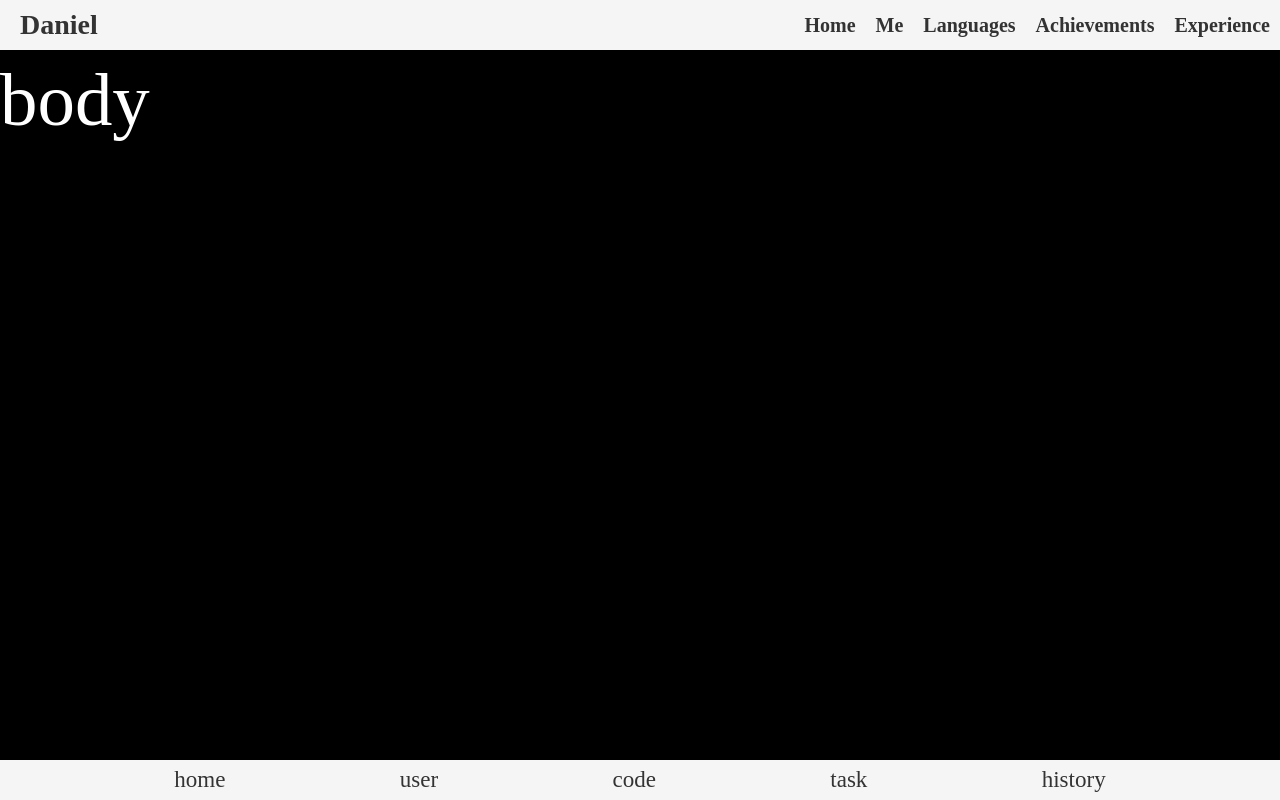
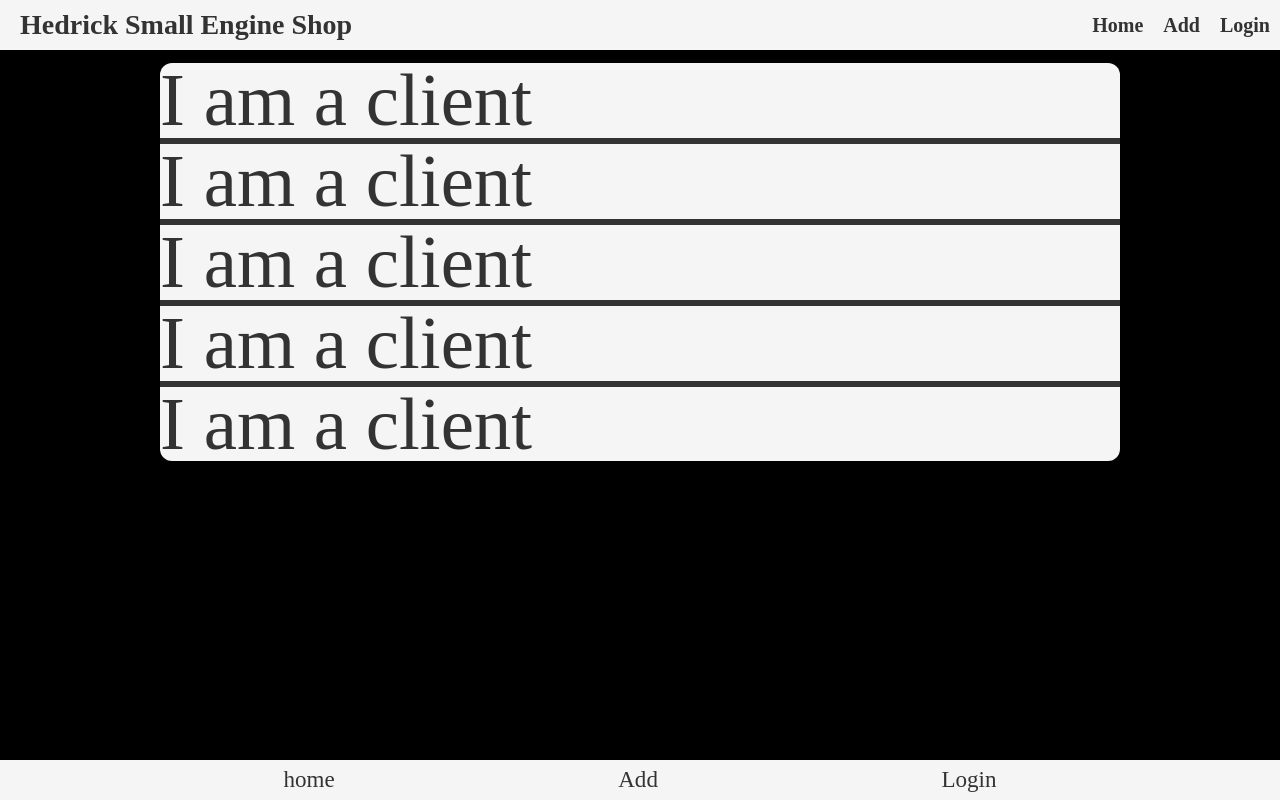
Before and after one commit to misterhedrick/hedrick-ses, a React (Create React App) app: page / in a window 1280 px wide. Built offline with nearby package versions, Linux system fonts and the light colour scheme.

Commit message:
more styles

```diff
--- a/src/App.js
+++ b/src/App.js
@@ -1,15 +1,15 @@
 import Header from "./components/Header";
+import Home from "./components/Home";
 import Footer from "./components/Footer";
 
 import './styles/reset.css';
 import './styles/setup.scss';
-import './styles/main.scss';
 
 function App() {
   return (
     <div>
       <Header />
-      <h1>body</h1>
+      <Home />
       <Footer />
     </div>
   );
--- /dev/null
+++ b/src/components/Client.js
@@ -0,0 +1,9 @@
+import styles from '../styles/Client.module.scss';
+
+const Client = (props) => {
+    return (
+        <h1 className={styles.Client}> I am a client </h1>
+    );
+}
+
+export default Client;
--- /dev/null
+++ b/src/components/ClientList.js
@@ -0,0 +1,17 @@
+import Client from "./Client";
+import Card from "./UI/Card";
+
+
+const ClientList = (props) => {
+  return (
+    <Card>
+      <Client />
+      <Client />
+      <Client />
+      <Client />
+      <Client />
+    </Card>
+  );
+};
+
+export default ClientList;
--- a/src/components/Footer.js
+++ b/src/components/Footer.js
@@ -8,16 +8,10 @@ const Footer = (props) => {
           <i class="fas fa-home fa-2x">home</i>
         </div>
         <div className={styles.mainFooterItem} onclick="scrollToByID('me')">
-          <i class="fas fa-user fa-2x">user</i>
+          <i class="fas fa-user fa-2x">Add</i>
         </div>
         <div className={styles.mainFooterItem} onclick="scrollToByID('languages')">
-          <i class="fas fa-laptop-code fa-2x">code</i>
-        </div>
-        <div className={styles.mainFooterItem} onclick="scrollToByID('achievements')">
-          <i class="fas fa-tasks fa-2x">task</i>
-        </div>
-        <div className={styles.mainFooterItem} onclick="scrollToByID('experience')">
-          <i class="fas fa-history fa-2x">history</i>
+          <i class="fas fa-laptop-code fa-2x">Login</i>
         </div>
       </div>
     </footer>
--- a/src/components/Header.js
+++ b/src/components/Header.js
@@ -5,7 +5,7 @@ const Header = (props) => {
   return (
     <header id="mainHeader" className={[styles.mainHeader, styles.whiteNav].join(' ')}>
       <div className={styles.mainHeaderTitle} id="mainHeaderTitle">
-        Daniel
+        Hedrick Small Engine Shop
       </div>
       <nav className={styles.mainHeaderNav}>
         <ul className={styles.mainHeaderNavItems}>
@@ -13,19 +13,10 @@ const Header = (props) => {
             Home
           </li>
           <li className={styles.mainHeaderNavItem} onclick="scrollToByID('me')">
-            Me
+            Add
           </li>
           <li className={styles.mainHeaderNavItem} onclick="scrollToByID('languages')">
-            Languages
-          </li>
-          <li
-            className={styles.mainHeaderNavItem}
-            onclick="scrollToByID('achievements')"
-          >
-            Achievements
-          </li>
-          <li className={styles.mainHeaderNavItem} onclick="scrollToByID('experience')">
-            Experience
+            Login
           </li>
         </ul>
       </nav>
--- /dev/null
+++ b/src/components/Home.js
@@ -0,0 +1,9 @@
+import ClientList from "./ClientList";
+
+const Home = (props) => {
+    return (
+        <ClientList />
+    );
+}
+
+export default Home;
--- /dev/null
+++ b/src/components/UI/Card.js
@@ -0,0 +1,10 @@
+
+import '../../styles/UI/Card.scss';
+
+const Card = (props) => {
+  const classes = 'card ' + props.className;
+
+  return <div className={classes}>{props.children}</div>;
+};
+
+export default Card;
--- /dev/null
+++ b/src/styles/Client.module.scss
@@ -0,0 +1,17 @@
+@import './setup.scss';
+
+.Client {
+    border-top: 3px;
+    border-bottom: 3px;
+    border-style: solid;
+}
+.Client:first-child{
+    border: inherit;
+    border-bottom: 3px;
+    border-style: solid;
+}
+.Client:last-child{
+    border: inherit;
+    border-top: 3px;
+    border-style: solid;
+}
--- /dev/null
+++ b/src/styles/UI/Card.scss
@@ -0,0 +1,9 @@
+@import '../setup.scss';
+.card {
+    border-radius: 12px;
+    box-shadow: 0 1px 8px rgba(0, 0, 0, 0.25);
+    background-color: $main-bg;
+    color: $dark-text;
+    width: 75%;
+    margin: 0 auto;
+  }
--- a/src/styles/main.scss
+++ /dev/null
@@ -1,183 +0,0 @@
-@import "./variables";
-html {
-  min-height: 100vh;
-}
-// body {
-//   margin: 0;
-//   background-color: $main-bg;
-//   font-family: "Roboto", sans-serif;
-// }
-
-.photo-bg > * {
-  color: $light-text;
-}
-
-.container {
-  padding: 5rem 0;
-}
-
-@media (max-width: 959px) {
-  .hide-mobile {
-    display: none !important;
-  }
-  .container {
-    width: 95%;
-    margin: auto;
-  }
-  .photo-bg {
-    background: url("../img/laptop-background.jpg") no-repeat center center
-      scroll;
-    -webkit-background-size: cover;
-    -moz-background-size: cover;
-    -o-background-size: cover;
-    background-size: cover;
-  }
-  .col-wrap {
-    display: flex;
-    flex-direction: column;
-    width: 100%;
-  }
-}
-@media (min-width: 960px) {
-  .hide-desktop {
-    display: none;
-  }
-  .container {
-    width: 70%;
-    margin: auto;
-  }
-  .photo-bg {
-    background: url("../img/laptop-background.jpg") no-repeat center center
-      fixed;
-    -webkit-background-size: cover;
-    -moz-background-size: cover;
-    -o-background-size: cover;
-    background-size: cover;
-  }
-  .col-wrap {
-    display: flex;
-    flex-wrap: wrap;
-    width: 100%;
-  }
-}
-
-section {
-  background-color: $main-bg;
-  min-height: 75vh;
-}
-
-.section-title {
-  font-size: 48px;
-  font-weight: 600;
-  line-height: normal;
-  margin: 0 0 16px;
-}
-.list-container {
-  display: flex;
-}
-.pill {
-  color: $dark-text;
-  background-color: darken($main-bg, 20);
-  border-radius: 25px;
-  margin: 8px 10px;
-  width: 100%;
-}
-
-.col-1 {
-  display: flex;
-  flex-direction: column;
-  width: 100%;
-}
-
-// Achievement Styles
-.achievements-section .section-title {
-  text-align: center;
-}
-.achievement {
-  width: 50%;
-  display: flex;
-  flex-direction: row;
-  align-items: center;
-}
-.achievement > h2 {
-  margin: 1rem;
-}
-
-// Experience Styles
-
-// Home Styles
-.home-section {
-  height: calc(100vh);
-  padding-top: 40px;
-  display: flex;
-}
-.home-section h1 {
-  align-self: center;
-  color: $light-text;
-  text-align: center;
-  width: 100%;
-  font-family: Impact, Haettenschweiler, "Arial Narrow Bold", sans-serif;
-  -webkit-text-stroke: 2px black; /* width and color */
-}
-@media (min-width: 992px) {
-  .home-section h1 {
-    font-size: 6rem !important;
-  }
-}
-
-@media (max-width: 991px) {
-  .home-section h1 {
-    font-size: 3rem !important;
-  }
-}
-
-// Languages Styles
-.languages-section .section-title {
-  text-align: center;
-}
-.languages-section h2 {
-  margin: 0;
-  text-align: center;
-}
-.list-container {
-  width: 100%;
-  margin: 0;
-}
-@media (min-width: 960px) {
-  .languages-section .pill {
-    width: calc(50% - 20px);
-  }
-}
-@media (max-width: 959px) {
-  .languages-section .pill {
-    width: 90%;
-  }
-  .languages-section .col-wrap {
-    align-items: center;
-  }
-}
-
-.languages-section .pill:hover {
-  background-color: $main-bg;
-  transform: translateY(-3px);
-}
-.pill-container {
-  width: 90%;
-  padding: 10px 1rem;
-}
-
-// Me Styles
-.me-section .container {
-  display: flex;
-}
-.me-section .description {
-  flex: 1;
-}
-.me-section .description h4 {
-  font-size: 1.25rem;
-}
-.description img {
-  float: left;
-  max-width: 60%;
-  padding-right: 15px;
-}
--- a/src/styles/setup.scss
+++ b/src/styles/setup.scss
@@ -23,7 +23,7 @@ $light-text: whitesmoke;
 
 body {
   font-size: 16px;
-  color: $white;
+  color: $light-text;
   background-color: $black;
   font-family: $Pica;
   margin-top: calc($HeaderHeight + 1em);
```
Also changed, not shown: src/styles/ClientList.module.scss (added).
